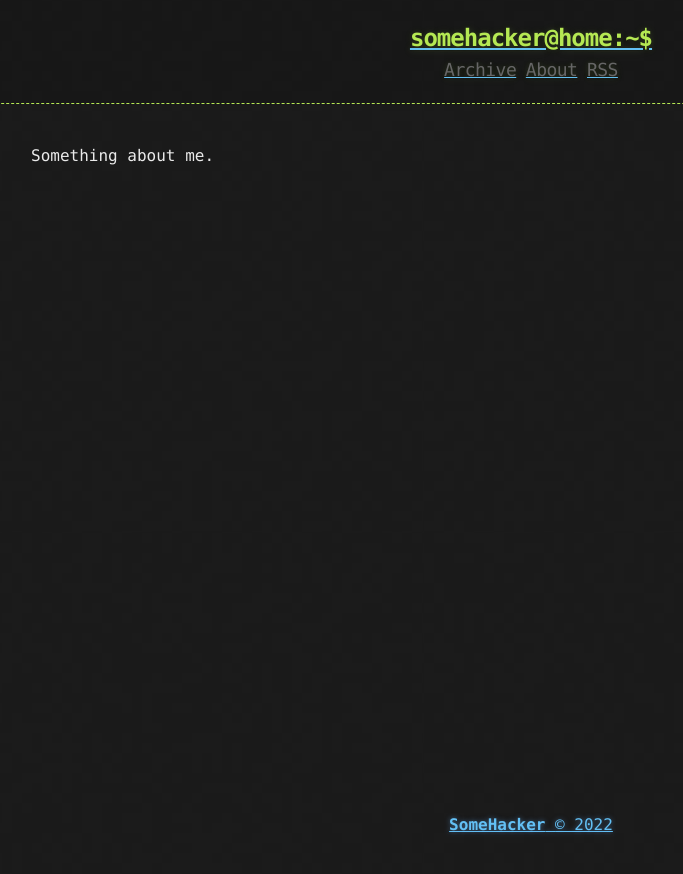
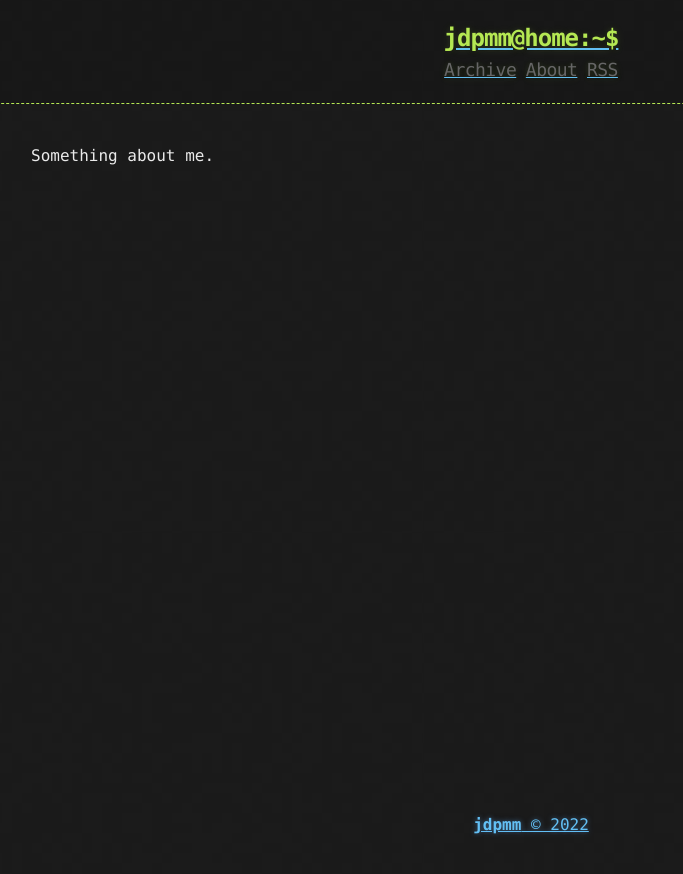
Before and after one commit to tocttou/hacker-blog, a Jekyll site: the page built from about.md, in a window 1280 px wide. Shown: the top 874 px of the page, without its empty margins (109-792 px from the left). Built offline with Jekyll 4.4.1, drawn with Linux system fonts in a browser that asks for light colours.

Commit message:
is everything ok?

```diff
--- a/_config.yml
+++ b/_config.yml
@@ -1,8 +1,8 @@
-title: Hacker-Blog
-description: "A Jekyll Blog Theme For Hackers"
+title: jdpmm's page
+description: "Where is that?"
 author:
-  name: "SomeHacker"
-  email: "someone@somewebsite.somedomain"
+  name: "jdpmm"
+  email: "jdpm.code@gmail.com"
   url: "https://ashishchaudhary.in/hacker-blog"
 
 baseurl: /
@@ -10,7 +10,7 @@ baseurl: /
 source: .
 destination: ./_site
 permalink: /:title
-paginate: 3
+paginate: 5
 paginate_path: /page/:num/
 
 defaults:
@@ -28,5 +28,5 @@ plugins:
   - jekyll-sitemap
 
 # Custom variables
-owner : "SomeHacker"
-year : "2020"
+owner : "jdpmm"
+year : "2022"
--- a/robots.txt
+++ /dev/null
@@ -1,2 +0,0 @@
-User-agent: *
-Disallow: /contact.html
```
